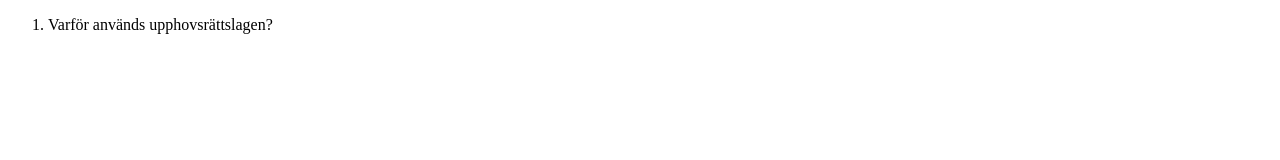
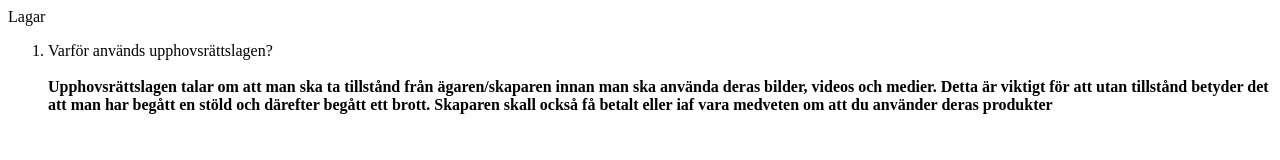
Before and after one commit to RamzoK/RamzoK.github.io, a plain HTML site: page Lagar/Answers.html in a window 1280 px wide. Drawn offline with Linux system fonts and the light colour scheme.

Commit message:
whatafak

```diff
--- a/Lagar/Answers.html
+++ b/Lagar/Answers.html
@@ -6,10 +6,11 @@
     <title>Answer</title>
 </head>
 <body>
+    <h>Lagar</h>
     <ol>
         <li>Varför används upphovsrättslagen?</li>
         <br>
-
+<b>Upphovsrättslagen talar om att man ska ta tillstånd från ägaren/skaparen innan man ska använda deras bilder, videos och medier. Detta är viktigt för att utan tillstånd betyder det att man har begått en stöld och därefter begått ett brott. Skaparen skall också få betalt eller iaf vara medveten om att du använder deras produkter</b>
     </ol>
 </body>
 </html>
```
